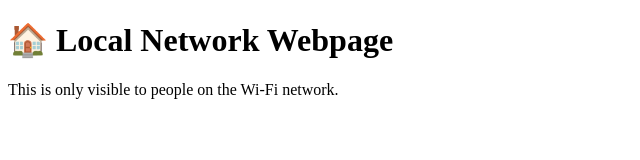
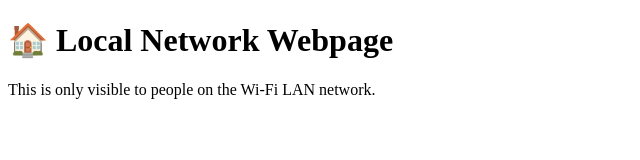
Before and after one commit to mcwebdev/localIntranet, a website: page public/index.html in a window 1280 px wide. Shown: the full height of the page, 0-640 px from the left. Drawn offline with Linux system fonts and the light colour scheme.

Commit message:
Intranet

```diff
--- a/public/index.html
+++ b/public/index.html
@@ -8,7 +8,7 @@
 
 <body>
     <h1>🏠 Local Network Webpage</h1>
-    <p>This is only visible to people on the Wi-Fi network.</p>
+    <p>This is only visible to people on the Wi-Fi LAN network.</p>
 </body>
 
 </html>
```
